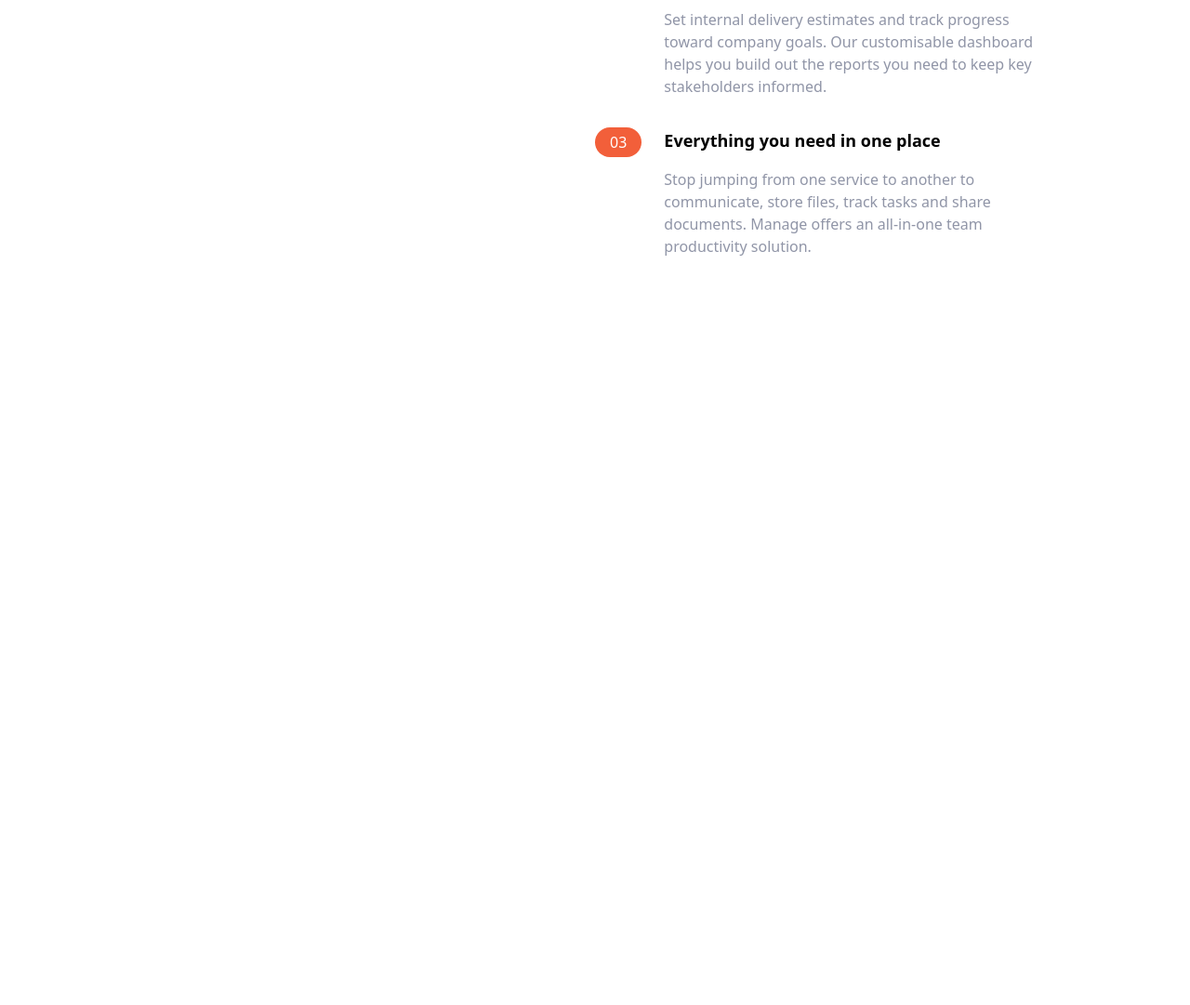
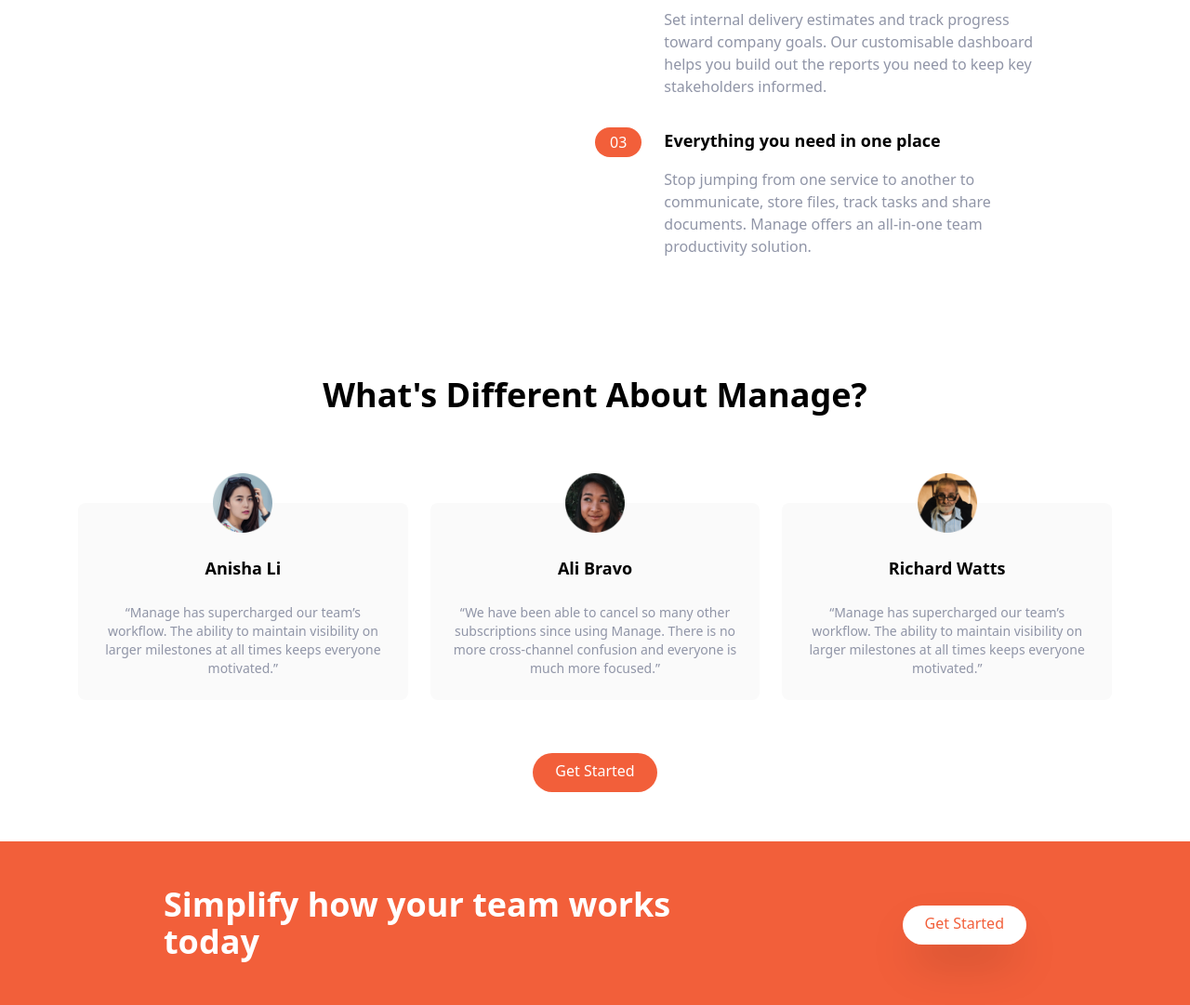
Before and after one commit to TomSpencerLondon/Tailwind-CSS-Project, a website: page index.html in a window 1280 px wide. Shown: the part 863-1944 px from the top of the page at 93% size. Before the commit the page ends 1140 px from the top, so only its background shows below. Drawn offline with Linux system fonts and the light colour scheme.

Commit message:
add testimonials

```diff
--- a/index.html
+++ b/index.html
@@ -2,9 +2,9 @@
 <html lang="en">
 <head>
     <meta charset="UTF-8">
-    <meta http-equiv="X-UA-Compatible" content="IE=edge" />
-    <meta name="viewport" content="width=device-width, initial-scale=1.0" />
-    <link rel="stylesheet" href="css/main.css" />
+    <meta http-equiv="X-UA-Compatible" content="IE=edge"/>
+    <meta name="viewport" content="width=device-width, initial-scale=1.0"/>
+    <link rel="stylesheet" href="css/main.css"/>
     <title>Manage Landing Page</title>
 </head>
 <body>
@@ -172,5 +172,88 @@
         </div>
     </div>
 </section>
+<!-- Testimonials Section -->
+<!-- Testimonials -->
+<section id="testimonials">
+    <!-- Container to heading and testm blocks -->
+    <div class="max-w-6xl px-5 mx-auto mt-32 text-center">
+        <!-- Heading -->
+        <h2 class="text-4xl font-bold text-center">
+            What's Different About Manage?
+        </h2>
+        <!-- Testimonials Container -->
+        <div class="flex flex-col mt-24 md:flex-row md:space-x-6">
+            <!-- Testimonial 1 -->
+            <div
+                    class="flex flex-col items-center p-6 space-y-6 rounded-lg bg-veryLightGray md:w-1/3"
+            >
+                <img src="img/avatar-anisha.png" class="w-16 -mt-14" alt=""/>
+                <h5 class="text-lg font-bold">Anisha Li</h5>
+                <p class="text-sm text-darkGrayishBlue">
+                    “Manage has supercharged our team’s workflow. The ability to
+                    maintain visibility on larger milestones at all times keeps
+                    everyone motivated.”
+                </p>
+            </div>
+
+            <!-- Testimonial 2 -->
+            <div
+                    class="hidden flex-col items-center p-6 space-y-6 rounded-lg bg-veryLightGray md:flex md:w-1/3"
+            >
+                <img src="img/avatar-ali.png" class="w-16 -mt-14" alt=""/>
+                <h5 class="text-lg font-bold">Ali Bravo</h5>
+                <p class="text-sm text-darkGrayishBlue">
+                    “We have been able to cancel so many other subscriptions since
+                    using Manage. There is no more cross-channel confusion and
+                    everyone is much more focused.”
+                </p>
+            </div>
+
+            <!-- Testimonial 3 -->
+            <div
+                    class="hidden flex-col items-center p-6 space-y-6 rounded-lg bg-veryLightGray md:flex md:w-1/3"
+            >
+                <img src="img/avatar-richard.png" class="w-16 -mt-14" alt=""/>
+                <h5 class="text-lg font-bold">Richard Watts</h5>
+                <p class="text-sm text-darkGrayishBlue">
+                    “Manage has supercharged our team’s workflow. The ability to
+                    maintain visibility on larger milestones at all times keeps
+                    everyone motivated.”
+                </p>
+            </div>
+        </div>
+        <!-- Button -->
+        <div class="my-16">
+            <a
+                    href="#"
+                    class="p-3 px-6 pt-2 text-white bg-brightRed rounded-full baseline hover:bg-brightRedLight"
+            >Get Started</a
+            >
+        </div>
+    </div>
+</section>
+
+<!-- CTA Section -->
+<section id="cta" class="bg-brightRed">
+    <!-- Flex Container -->
+    <div
+            class="container flex flex-col items-center justify-between px-6 py-24 mx-auto space-y-12 md:py-12 md:flex-row md:space-y-0"
+    >
+        <!-- Heading -->
+        <h2
+                class="text-5xl font-bold text-center text-white md:text-4xl md:max-w-xl md:text-left"
+        >
+            Simplify how your team works today
+        </h2>
+        <!-- Button -->
+        <div>
+            <a
+                    href="#"
+                    class="p-3 px-6 pt-2 text-brightRed bg-white rounded-full shadow-2xl baseline hover:bg-gray-900"
+            >Get Started</a
+            >
+        </div>
+    </div>
+</section>
 </body>
 </html>
```
Also changed, not shown: css/main.css. Lines whose indentation alone changed are shown as unchanged.
